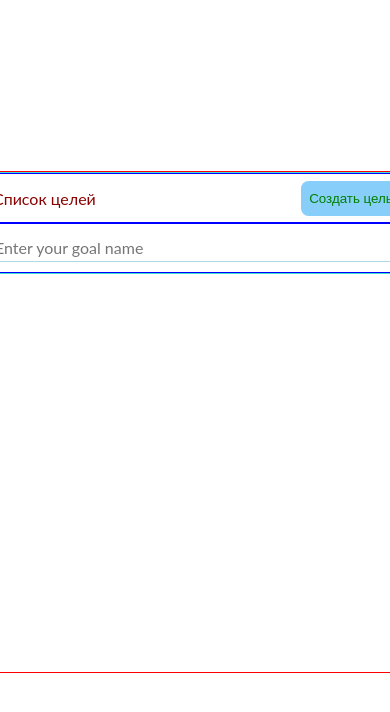
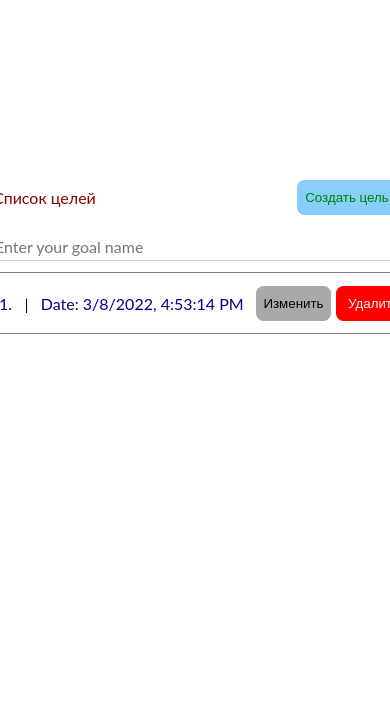
Before and after one commit to rasulam01/ts-task, a React (Create React App) app: page / in a window 390 px wide. Both pictures are taken after a click on the button "Создать цель". Shown: the top 712 px of the page. Built offline with nearby package versions, Linux system fonts and the light colour scheme; no server answers.

Commit message:
Edit function added. Trying to make status update more responsive.

```diff
--- a/src/components/Todos/Todos.module.scss
+++ b/src/components/Todos/Todos.module.scss
@@ -1,20 +1,18 @@
-@mixin text($color){
+@mixin text($color) {
   font-size: 16px;
   color: $color;
-    font-family: 'Lato';
+  font-family: "Lato";
 }
 
-@mixin button($background, $color){
-    width: 100px;
+@mixin button($width, $background, $color) {
+  width: $width;
   height: 35px;
   background: $background;
   color: $color;
   border-radius: 7.5px;
   border: none;
-    transition: .35s;
+  transition: 0.35s;
   cursor: pointer;
-
-
 }
 
 @mixin flex($justify: center, $align: center) {
@@ -23,59 +21,96 @@
   align-items: $align;
 }
 
-.flex-center{
+.flex-center {
   display: flex;
   justify-content: center;
   align-items: center;
 }
 
-
-
-.container{
+.container {
   @extend .flex-center;
   min-height: 100vh;
   width: 100vw;
-
 }
 
-.menu{
+.menu {
   width: 500px;
   height: 500px;
-    border: 1px solid red;
 }
 
-.header{
+.header {
   @include flex(flex-start, flex-start);
   width: 100%;
   height: 20%;
-    border: 1px solid turquoise;
+
   flex-direction: column;
-
 }
 
-.navigation{
+.navigation {
   @include flex(space-between, center);
   @include text(darkred);
   width: 100%;
   height: 50%;
-    border: 1px solid blue;
-
 }
 
-.navigation div{
+.navigation div {
   padding: 0 15px 0 15px;
 }
 
-.createButton{
-    @include button(lightskyblue, green)
-}
-
-.input{
+.input {
   @include text(darkblue);
   width: 400px;
   height: 25px;
   border: none;
-    border-bottom: .5px solid lightblue;
+  border-bottom: 0.5px solid lightblue;
   outline: none;
+}
 
+.content {
+  @include flex(space-between, center);
+  @include text(darkblue);
+  height: 60px;
+  border: 1px solid gray;
+  padding-left: 15px;
+  text-align: center;
 }
+
+.content div + div {
+  margin-left: 10px;
+}
+
+.buttons {
+  @include flex;
+}
+
+.createButton {
+  @include button(100px, lightskyblue, green);
+  &:hover {
+    background: green;
+    color: lightskyblue;
+  }
+}
+.editButton {
+  @include button(75px, darkgray, black);
+  &:hover {
+    background: black;
+    color: gray;
+  }
+}
+.deleteButton {
+  @include button(75px, red, whitesmoke);
+  margin-left: 5px;
+  &:hover {
+    background: whitesmoke;
+    color: red;
+  }
+}
+
+.notDone {
+  border-left: 5px solid darkred;
+  transition: .35s;
+}
+.done {
+  border-left: 5px solid darkgreen;
+  transition: .35s;
+}
--- a/src/components/Todos/Todos.tsx
+++ b/src/components/Todos/Todos.tsx
@@ -1,52 +1,76 @@
 import { useState, useEffect } from "react";
 import styles from "./Todos.module.scss";
-import axios from 'axios'
-import { Data } from '../../interfaces/interfaces'
+import axios from "axios";
+import { Data } from "../../interfaces/interfaces";
+import classNames from "classNames";
 // Importing libraries ...
 
 export const TodosList: React.FC = () => {
-
   // Data content
   const [data, setData] = useState<any | undefined>("");
 
   // Input content
   const [input, setInput] = useState<string | any>("");
 
+  const [editingMode, setEditingMode] = useState<number | null>(null);
+  const [editingText, setEditingText] = useState<string | undefined>("");
+
   // Input handler
   const changeInput = (event: any) => {
     setInput(event.target.value);
   };
 
+  // GET request
   const fetchData = async () => {
-    const response = await axios.get('https://61851c6723a2fe0017fff39d.mockapi.io/todos')
-    setData(response.data)
-    console.log(response.data)
-  }
+    const response = await axios.get(
+      "https://61851c6723a2fe0017fff39d.mockapi.io/todos"
+    );
+    setData(response.data);
+    console.log(response.data);
+  };
 
+  // POST request
   const sendData = () => {
     const obj: Data = {
       id: data.length + 1,
       description: input,
-      done: false
-    }
-    axios.post('https://61851c6723a2fe0017fff39d.mockapi.io/todos', obj)
-    const temp = [...data]
-    temp.push(obj)
-    setData(temp)
-    setInput("")
+      done: false,
+      date: new Date().toLocaleString(),
+    };
+    axios.post("https://61851c6723a2fe0017fff39d.mockapi.io/todos", obj);
+    const temp = [...data];
+    temp.push(obj);
+    setData(temp);
+    setInput("");
+  };
 
-  }
+  // DELETE request
+  const deleteData = (id: number) => {
+    axios.delete(`https://61851c6723a2fe0017fff39d.mockapi.io/todos/${id}`);
+    const filtered = data.filter((item: any) => item.id !== id);
+    setData(filtered);
+  };
 
+  // EDIT function
+  const editData = (id: number) => {
+    const updated = [...data].map((item: any) => {
+      if (item.id === id) {
+        item.description = editingText;
+        axios.put(`https://61851c6723a2fe0017fff39d.mockapi.io/todos/${id}`, {
+          description: editingText,
+        });
+      }
+      return item;
+    });
+    setData(updated);
+    setEditingText("");
+    setEditingMode(null);
+  };
 
+  // Get data once the component is loaded
   useEffect(() => {
-    fetchData()
-  }, [])
-
-
-
-
-
-
+    fetchData();
+  }, []);
 
   return (
     <div className={styles.container}>
@@ -55,7 +79,9 @@ export const TodosList: React.FC = () => {
           <div className={styles.navigation}>
             <div>Список целей</div>
             <div>
-              <button className={styles.createButton} onClick={sendData}>Создать цель</button>
+              <button className={styles.createButton} onClick={sendData}>
+                Создать цель
+              </button>
             </div>
           </div>
           <div className={styles.navigation}>
@@ -72,11 +98,69 @@ export const TodosList: React.FC = () => {
           </div>
         </div>
         <div>
-          {data.length === 0 ? 'There are no goals at the moment. Care to create one?' : data.map((item: any) => (
-            <div>
-              {item.id} {item.description}
-            </div>
-          ))}
+          {data.length === 0
+            ? "There are no goals at the moment. Care to create one?"
+            : data.map((item: any, id: number) => {
+                const changeDone = (id: number) => {
+                  axios.put(
+                    `https://61851c6723a2fe0017fff39d.mockapi.io/todos/${id}`,
+                    {
+                      done: !item.done,
+                    }
+                  );
+                  fetchData();
+                };
+                return (
+                  <div className={styles.content} key={id}>
+                    <div className={item.done ? styles.done : styles.notDone} onClick={() => changeDone(item.id)}>
+                      {item.id}
+                      {"."}
+                    </div>
+                    {editingMode === item.id ? (
+                      <div>
+                        <input
+                          type="text"
+                          autoFocus
+                          onChange={(e) => setEditingText(e.target.value)}
+                          value={editingText}
+                          className={styles.input}
+                        />
+                      </div>
+                    ) : (
+                      <div>
+                        {item.description}
+                        {"|"}
+                      </div>
+                    )}
+
+                    <div>Date: {item.date}</div>
+                    <div className={styles.buttons}>
+                      {editingMode ? (
+                        <button
+                          className={styles.editButton}
+                          onClick={() => editData(item.id)}
+                        >
+                          Изменить
+                        </button>
+                      ) : (
+                        <button
+                          className={styles.editButton}
+                          onClick={() => setEditingMode(item.id)}
+                        >
+                          Изменить
+                        </button>
+                      )}
+
+                      <button
+                        className={styles.deleteButton}
+                        onClick={() => deleteData(item.id)}
+                      >
+                        Удалить
+                      </button>
+                    </div>
+                  </div>
+                );
+              })}
         </div>
       </div>
     </div>
--- a/src/interfaces/interfaces.tsx
+++ b/src/interfaces/interfaces.tsx
@@ -2,4 +2,5 @@ export interface Data {
     id: number
     description: string
     done: boolean
+    date: any
 }
```
Lines whose indentation alone changed are shown as unchanged.
